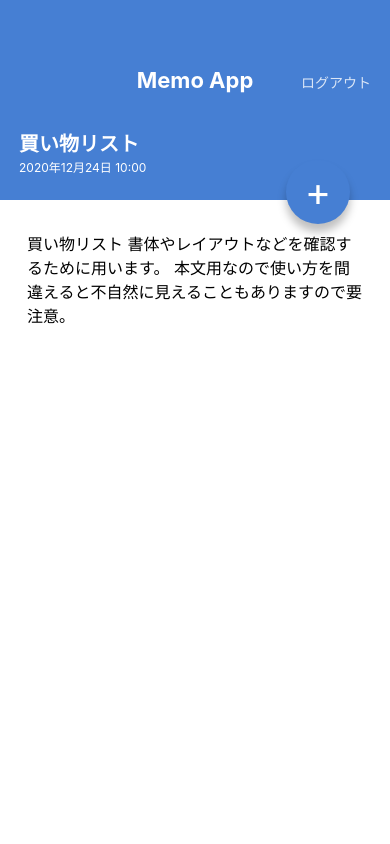
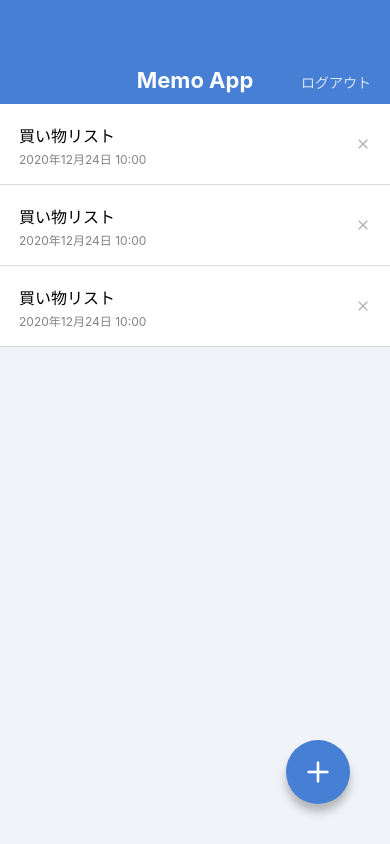
Before and after one commit to at4-kata/MemoAppReactNativeUdemy, a React Native app: screen / in a window 390 px wide. Built offline with nearby package versions, Linux system fonts and the light colour scheme.

Commit message:
Install @expo/vector-icons

```diff
--- a/App.jsx
+++ b/App.jsx
@@ -1,10 +1,10 @@
 // import { StatusBar } from 'expo-status-bar';
-import MemoDetailScreen from './src/screens/MemoDetailScreen';
+// import MemoDetailScreen from './src/screens/MemoDetailScreen';
 import MemoListScreen from './src/screens/MemoListScreen';
 
 export default function App() {
   return (
-    <MemoDetailScreen />
-    // <MemoListScreen />
+    // <MemoDetailScreen />
+    <MemoListScreen />
   );
 }
--- a/package.json
+++ b/package.json
@@ -9,6 +9,7 @@
     "web": "expo start --web"
   },
   "dependencies": {
+    "@expo/vector-icons": "^13.0.0",
     "expo": "~49.0.5",
     "expo-status-bar": "~1.6.0",
     "prop-types": "^15.8.1",
--- a/src/components/CircleButton.jsx
+++ b/src/components/CircleButton.jsx
@@ -1,23 +1,24 @@
-import { View, Text, StyleSheet } from 'react-native';
+import { View, StyleSheet } from 'react-native';
 import { string, shape } from '../../node_modules/prop-types';
+import { Feather } from '../../node_modules/@expo/vector-icons';
 
 export default function CircleButton(props) {
-  const { children, style } = props;
+  const { style, name } = props;
   return (
     <View style={[styles.circleButton, style]}>
-      <Text style={styles.circleButtonLabel}>{children}</Text>
+      <Feather name={name} size={32} color="white" />
     </View>
   );
 }
 
 CircleButton.propTypes = {
-  children: string.isRequired,
   style: shape(),
+  name: string.isRequired,
 };
 
 CircleButton.defaultProps = {
   style: null,
-}
+};
 
 const styles = StyleSheet.create({
   circleButton: {
--- a/src/components/MemoList.jsx
+++ b/src/components/MemoList.jsx
@@ -1,4 +1,5 @@
 import { View, Text, StyleSheet } from 'react-native';
+import { Feather } from '../../node_modules/@expo/vector-icons';
 
 export default function MemoList() {
   return (
@@ -9,7 +10,7 @@
           <Text style={styles.memoListItemDate}>2020年12月24日 10:00</Text>
         </View>
         <View>
-          <Text>X</Text>
+          <Feather name="x" size={16} color="#B0B0B0" />
         </View>
       </View>
 
@@ -19,7 +20,7 @@
           <Text style={styles.memoListItemDate}>2020年12月24日 10:00</Text>
         </View>
         <View>
-          <Text>X</Text>
+          <Feather name="x" size={16} color="#B0B0B0" />
         </View>
       </View>
 
@@ -29,7 +30,7 @@
           <Text style={styles.memoListItemDate}>2020年12月24日 10:00</Text>
         </View>
         <View>
-          <Text>X</Text>
+          <Feather name="x" size={16} color="#B0B0B0" />
         </View>
       </View>
     </View>
--- a/src/screens/MemoDetailScreen.jsx
+++ b/src/screens/MemoDetailScreen.jsx
@@ -1,4 +1,6 @@
-import { View, ScrollView, Text, StyleSheet } from 'react-native';
+import {
+  View, ScrollView, Text, StyleSheet,
+} from 'react-native';
 
 import AppBar from '../components/AppBar';
 import CircleButton from '../components/CircleButton';
@@ -18,7 +20,7 @@
           本文用なので使い方を間違えると不自然に見えることもありますので要注意。
         </Text>
       </ScrollView>
-      <CircleButton style={{ top: 160, buttom: 'auto' }}>+</CircleButton>
+      <CircleButton style={{ top: 160, buttom: 'auto' }} name="edit-2" />
     </View>
   );
 }
@@ -53,5 +55,5 @@
   memoText: {
     fontSize: 16,
     lineHeight: 24,
-  }
+  },
 });
--- a/src/screens/MemoListScreen.jsx
+++ b/src/screens/MemoListScreen.jsx
@@ -9,7 +9,7 @@
     <View style={styles.container}>
       <AppBar />
       <MemoList />
-      <CircleButton>+</CircleButton>
+      <CircleButton name="plus" />
     </View>
   );
 }
```
Also changed, not shown: 1 other file (tests, documents, lock files or other folders).
